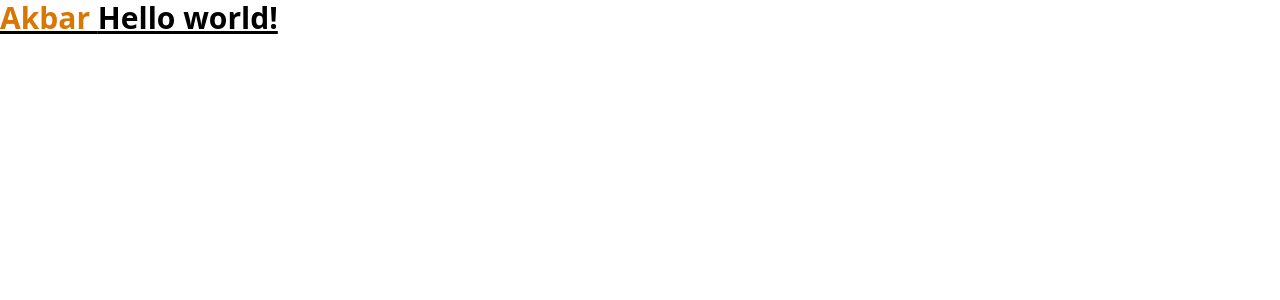
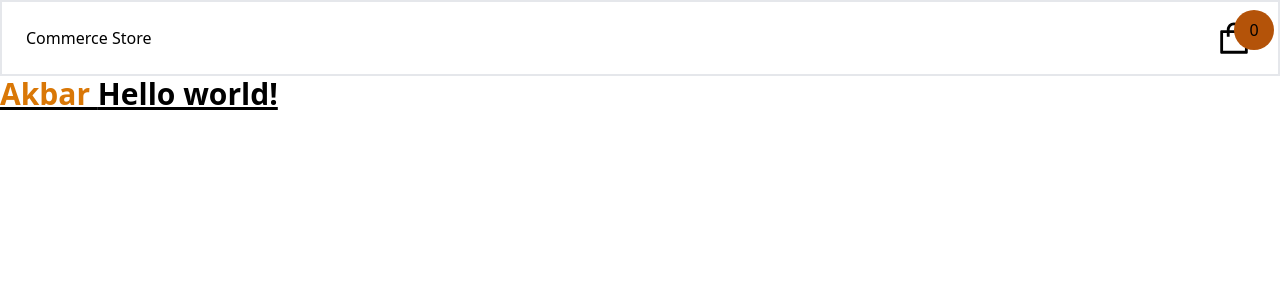
Before and after one commit to akbarob/commerce, a Next.js app: page / in a window 1280 px wide. Shown: the top 300 px of the page. Built offline with nearby package versions, Linux system fonts and the light colour scheme.

Commit message:
Checking nav

```diff
--- /dev/null
+++ b/components/Layout.jsx
@@ -0,0 +1,19 @@
+import Head from "next/head";
+import React from "react";
+import Navbar from "./Navbar";
+const Layout = ({ children }) => {
+  return (
+    <div>
+      <Head>
+        <title> Commerce Store</title>
+      </Head>
+      <header>
+        <Navbar />
+      </header>
+      <main>{children}</main>
+      <footer></footer>
+    </div>
+  );
+};
+
+export default Layout;
--- /dev/null
+++ b/components/Navbar.jsx
@@ -0,0 +1,21 @@
+import Link from "next/link";
+import React from "react";
+import { AiOutlineShopping } from "react-icons/ai";
+
+const Navbar = () => {
+  return (
+    <div className="flex justify-between items-center px-6 py-4 border-2">
+      <p>
+        <Link href="/">Commerce Store</Link>
+      </p>
+      <button className="relative">
+        <AiOutlineShopping size={40} />
+        <span className="absolute -top-2 -right-5 w-10 h-10 rounded-full bg-amber-700 flex items-center justify-center">
+          0
+        </span>
+      </button>
+    </div>
+  );
+};
+
+export default Navbar;
--- a/package.json
+++ b/package.json
@@ -17,6 +17,7 @@
     "next": "13.0.3",
     "react": "18.2.0",
     "react-dom": "18.2.0",
+    "react-icons": "^4.6.0",
     "typescript": "4.8.4"
   },
   "devDependencies": {
--- a/pages/_app.tsx
+++ b/pages/_app.tsx
@@ -1,6 +1,11 @@
-import '../styles/globals.css'
-import type { AppProps } from 'next/app'
+import "../styles/globals.css";
+import type { AppProps } from "next/app";
+import Layout from "../components/Layout";
 
 export default function App({ Component, pageProps }: AppProps) {
-  return <Component {...pageProps} />
+  return (
+    <Layout>
+      <Component {...pageProps} />
+    </Layout>
+  );
 }
```
Also changed, not shown: 1 other file (tests, documents, lock files or other folders).
